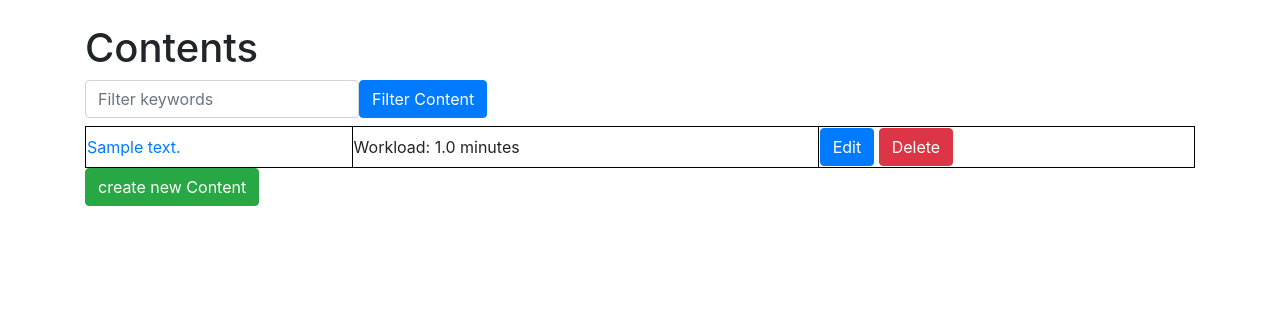
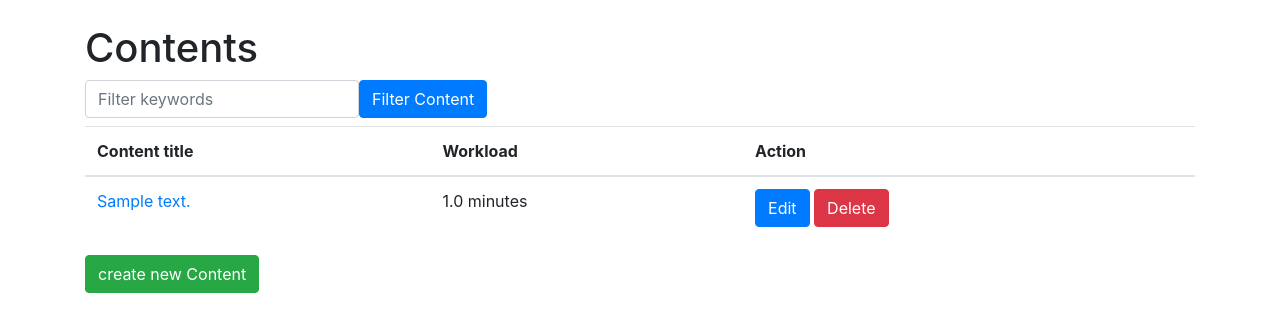
Before and after one commit to ComNets-Bremen/easyCCS, a Django app: page /content/list/content in a window 1280 px wide. Shown: the part 56-388 px from the top of the page. Run offline with Django 3.2, Linux system fonts and the light colour scheme; a user stored in the database is signed in; tables that the repository leaves empty hold one stand-in row (values such as "Sample post"); some libraries are stand-ins or nearby versions.

Commit message:
Changed table layout class, nicer message for empty list warning

```diff
--- a/easyCCS/content/templates/content/content_list.html
+++ b/easyCCS/content/templates/content/content_list.html
@@ -11,18 +11,29 @@
     <input type="submit" value="Filter Content" class="btn btn-primary mb-2">
 </form>
 {% if object_list %}
-<table style="width:100%">
+<table class="table">
+    <thead>
+<tr>
+    <th scope="col">Content title</th>
+    <th scope="col">Workload</th>
+    <th scope="col">Action</th>
+</tr>
+    </thead>
+    <tbody>
 {% for o in object_list %}
 <tr>
     <td><a href="{% url "detailContent" o.id %}">{{ o.content_name }}</a></td>
-    <td>Workload: {{ o.content_workload }} {{workload_unit}}</td>
+    <td>{{ o.content_workload }} {{workload_unit}}</td>
     <td><a href="{% url "updateContent" o.id %}" class="btn btn-primary">Edit</a>
     <a href="{% url "deleteContent" o.id %}" class="btn btn-danger">Delete</a></td>
 </tr>
 {% endfor %}
+    </tbody>
 </table>
 {% else %}
-No objects
+<div class="alert alert-warning" role="alert">
+    No objects found
+</div>
 {% endif %}
 
 
--- a/easyCCS/templates/base_generic.html
+++ b/easyCCS/templates/base_generic.html
@@ -37,9 +37,6 @@
       padding-top: 5rem;
     }
 
-    table, th, td {
-      border: 1px solid black;
-    }
     {% block add_style%}
     {% endblock %}
 
```
Also changed, not shown: easyCCS/content/templates/content/module_list.html (+14 -3 lines), easyCCS/content/templates/content/skill_list.html (+12 -2 lines).
